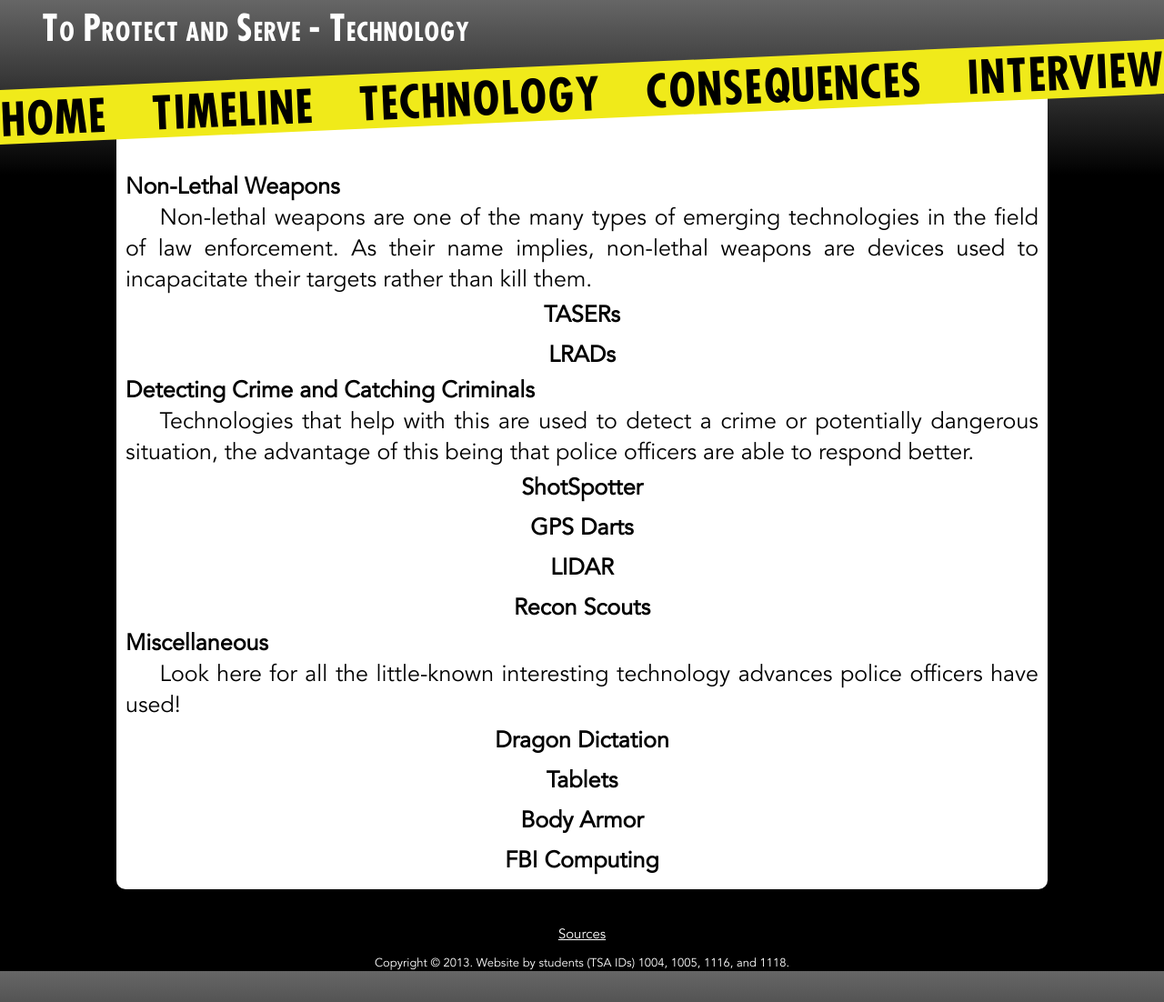
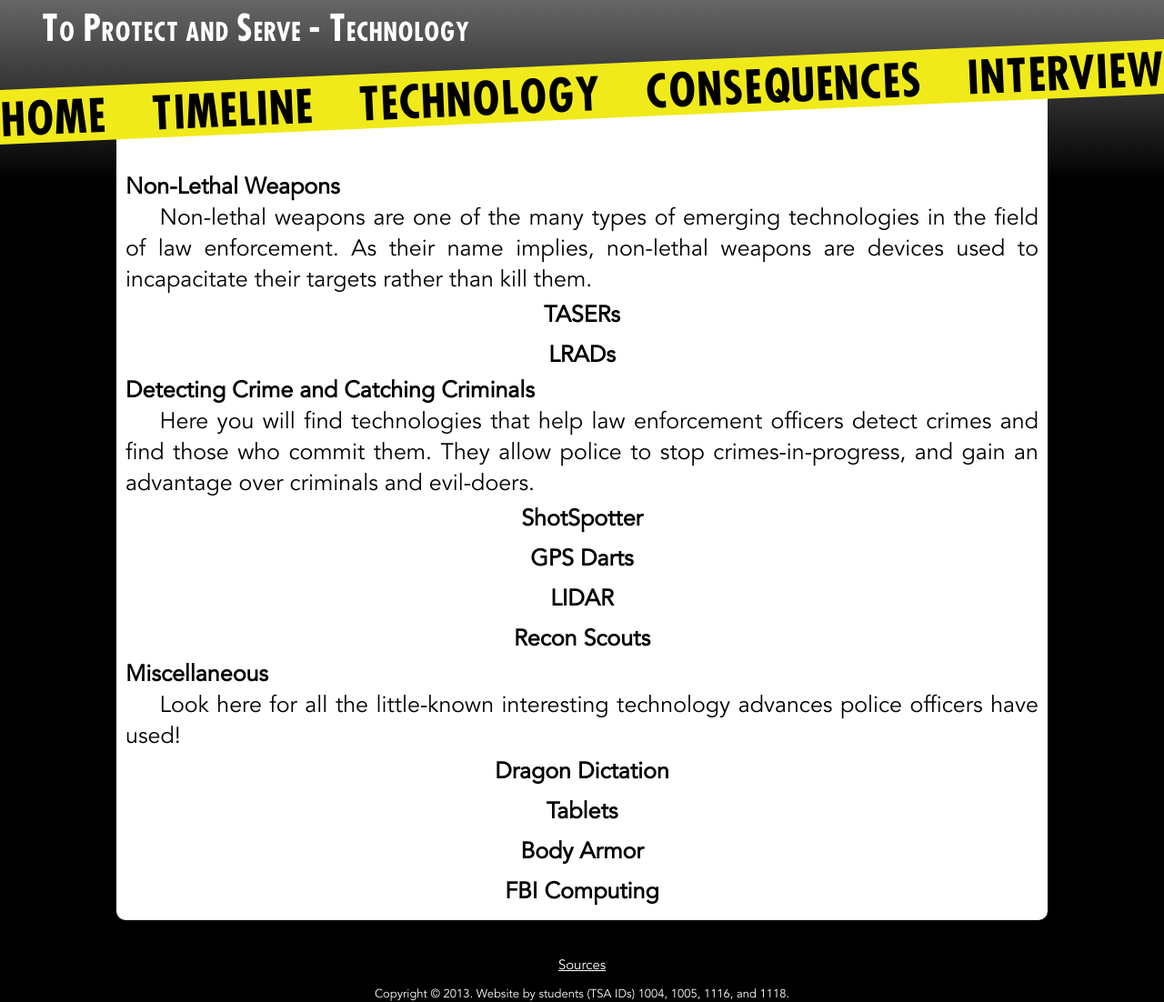
Before and after one commit to pbfy0/ToProtectAndServe, a Jekyll site: the page built from technology.html, in a window 1280 px wide. Shown: the whole page at 91% size. Built offline with Jekyll 4.4.1, drawn with Linux system fonts in a browser that asks for light colours; before the commit the page ends 1068 px from its top, so only the background shows below that.

Commit message:
Update technology.html

```diff
--- a/technology.html
+++ b/technology.html
@@ -52,20 +52,25 @@ script: technology.js
     </h2>
     <div>
       <p>
-        Technologies that help with this are used to detect a crime or potentially dangerous situation, the advantage of this being that police officers are able to respond better.
+        Here you will find technologies that help law enforcement officers detect crimes and find those who commit them. They allow police to stop crimes-in-progress, and gain an advantage over criminals and evil-doers.
       </p>
       <div class="pop boxes">
         <a href="#">ShotSpotter</a>
         <div>
           <p>
-            The ShotSpotter is a new technology used in large cities to precisely locate a gunshot; they are usually installed in the more dangerous parts of the city. It is very precise in locating the gunshot, but it has several drawbacks. First, the ShotSpotter will sometimes pick up sounds similar to a gunshot, such as firecrackers and construction work. The ShotSpotter is also expensive. In Boston, the local police department paid $1.5 million to install the system and maintenance costs from $150,000 to $175,000 per year.
+            With gun violence becoming a larger problem, a solution is becoming more and more necessarily. The ShotSpotter can help combat that problem. The ShotSpotter is a new technology used in large cities to precisely locate gunshots. It is usually installed in the more dangerous parts of the city, where gun violence is more common. When a gun is fired, the ShotSpotter accurately locates the shot and notifies the police. A ShotSpotter can locate a gunshot to within 25 meters of its actual location. Each ShotSpotter detector is about the size of a thick piece of gum, and is enclosed in a protective case that’s about the size of a loaf of bread. To locate a gunshot, several sensors are needed; each sensor will detect how far away the gun was shot.
+           </p>
+            <p>
+            The ShotSpotter has been proven to be very useful. Police have found that many gunshots that the ShotSpotter has found have not been reported by civilians. There may be a reason for this. According to Winston Robinson, the assistant police chief in Washington DC, "A lot of these folks who have pistols and guns routinely fire them for no reason at all." Still, there are some instances where there are hurt victims. The ShotSpotter also gets officers to the crime scene as quickly as possible, as they are notified almost immediately. All in all, the ShotSpotter seems to be a very helpful technology, allowing policemen to more effectively catch criminals and potentially help victims. However, the ShotSpotter is not without its drawbacks.
           </p>
-          <p>
-            Like most new technologies, there is some controversy about privacy, with people saying that the ShotSpotter is almost like wiretapping; it can listen in on what people are saying. The general argument against this is that the sensors are in public areas—mounted on utility poles and on top of buildings—and if people didn’t want anything to be overheard they shouldn’t have been speaking in public anyways. Also, ShotSpotters aren’t activated until they hear a gunshot, in which case they start to record. A ShotSpotter can locate a gunshot within 25 meters. Each ShotSpotter detector is about the size of a thick piece of gum, and is enclosed in a protective case that’s about the size of a loaf of bread. To locate a gunshot one needs several sensors; each sensor will detect how far away the gun was shot.
+           <p>
+           Firstly, the ShotSpotter will sometimes pick up sounds similar to a gunshot, such as firecrackers and construction work. This creates many problems, with police rushing to the scene, only to find a group of construction workers digging up a road.
+           </p>
+           <p>Also, the ShotSpotter is expensive. In Boston, the local police department paid $1.5 million to install the system, not to mention the maintenance costs of $150,000 to $175,000 per year.
+           </p>
+            <p>In addition, like many new law enforcement technologies, there is some controversy about the privacy of the ShotSpotter. Many people believe that the ShotSpotter is extremely invasive, like bugs, or wiretaps: it can listen in on what people are saying. The general counter-argument is that the ShotSpotter sensors are in public areas—mounted on utility poles and on top of buildings—and that if people don't want anything to be overheard, then they shouldn't be speaking in public. Also, ShotSpotters aren't even activated until they hear a gunshot, at which point they start to record.
           </p>
-          <p>
-            With the ShotSpotter, police have found that many gunshots are not reported. There may be a reason for this. According to Winston Robinson, the assistant police chief in Washington DC "A lot of these folks who have pistols and guns routinely fire them for no reason at all." Still, there are some instances where there are hurt victims. The ShotSpotter also gets officers to the crime scene as quickly as possible, as they are notified almost immediately. All in all, the ShotSpotter seems to be a very helpful technology, allowing policemen to more effectively catch criminals and potentially help victims.
-          </p>
+
         </div>
       </div>
       <div class="pop boxes">
```
